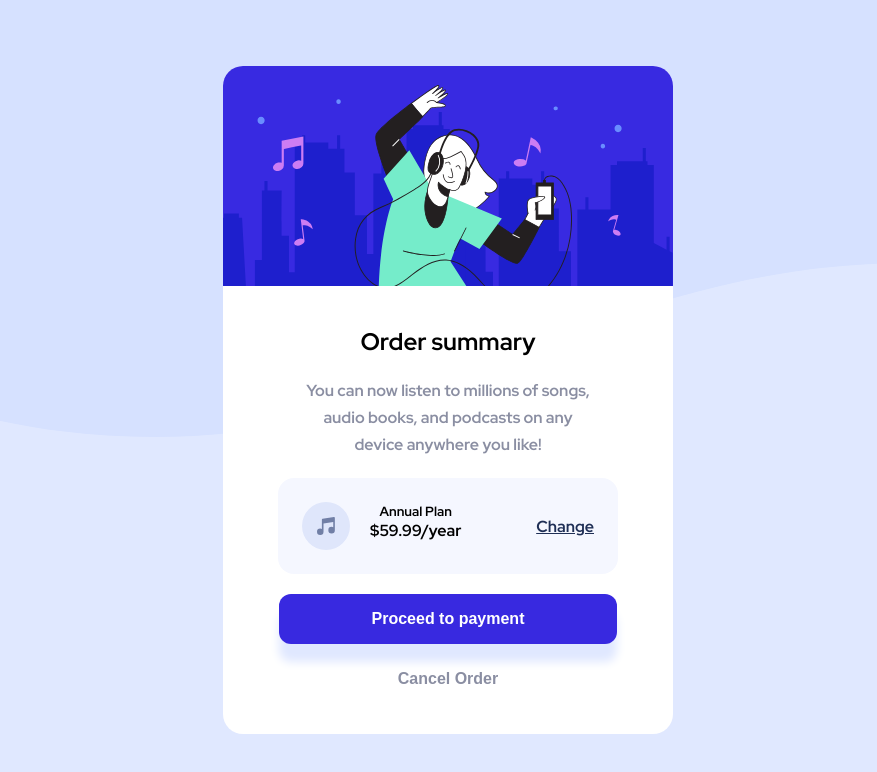
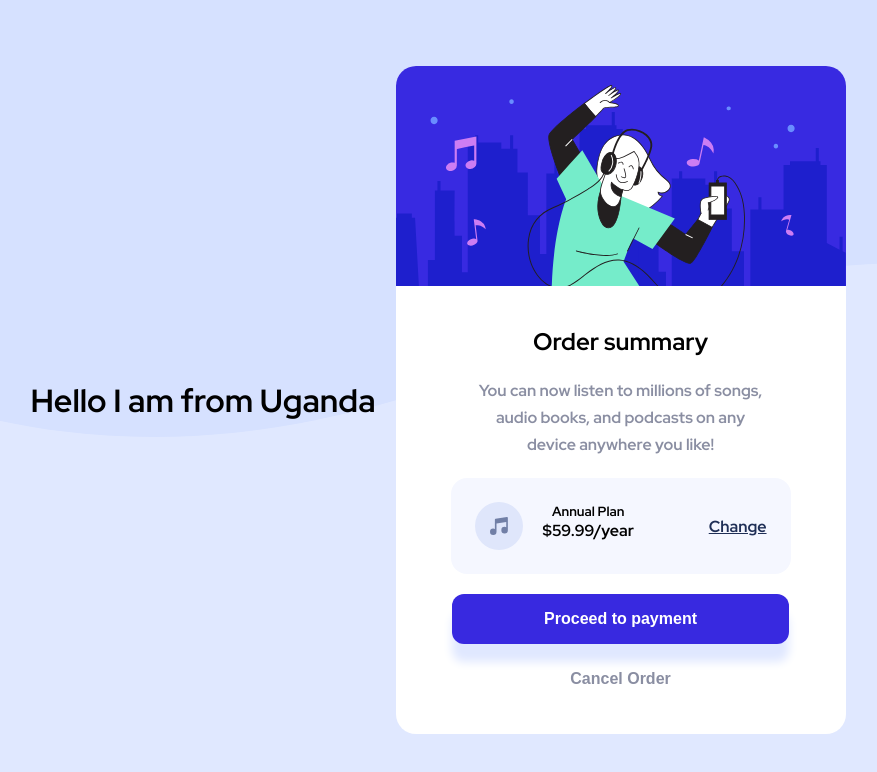
Before and after one commit to Kalungi-Robert/Order-Summary, a plain HTML site: page index.html in a window 1280 px wide. Shown: the whole page, without its empty margins (192-1069 px from the left). Drawn offline with Linux system fonts and the light colour scheme.

Commit message:
add my identity

```diff
--- a/index.html
+++ b/index.html
@@ -16,6 +16,7 @@
 <link href="https://fonts.googleapis.com/css2?family=Red+Hat+Display:ital,wght@0,700;1,700;1,800&display=swap" rel="stylesheet">
   </head>
   <body>
+    <h1>Hello I am from Uganda</h1>
     <section class="card">
       <!-- <div class="section-class"> -->
       <!-- <img id="girl-dancing"src="img/illustration-hero.svg" alt="class=card_hero" /> -->
```
